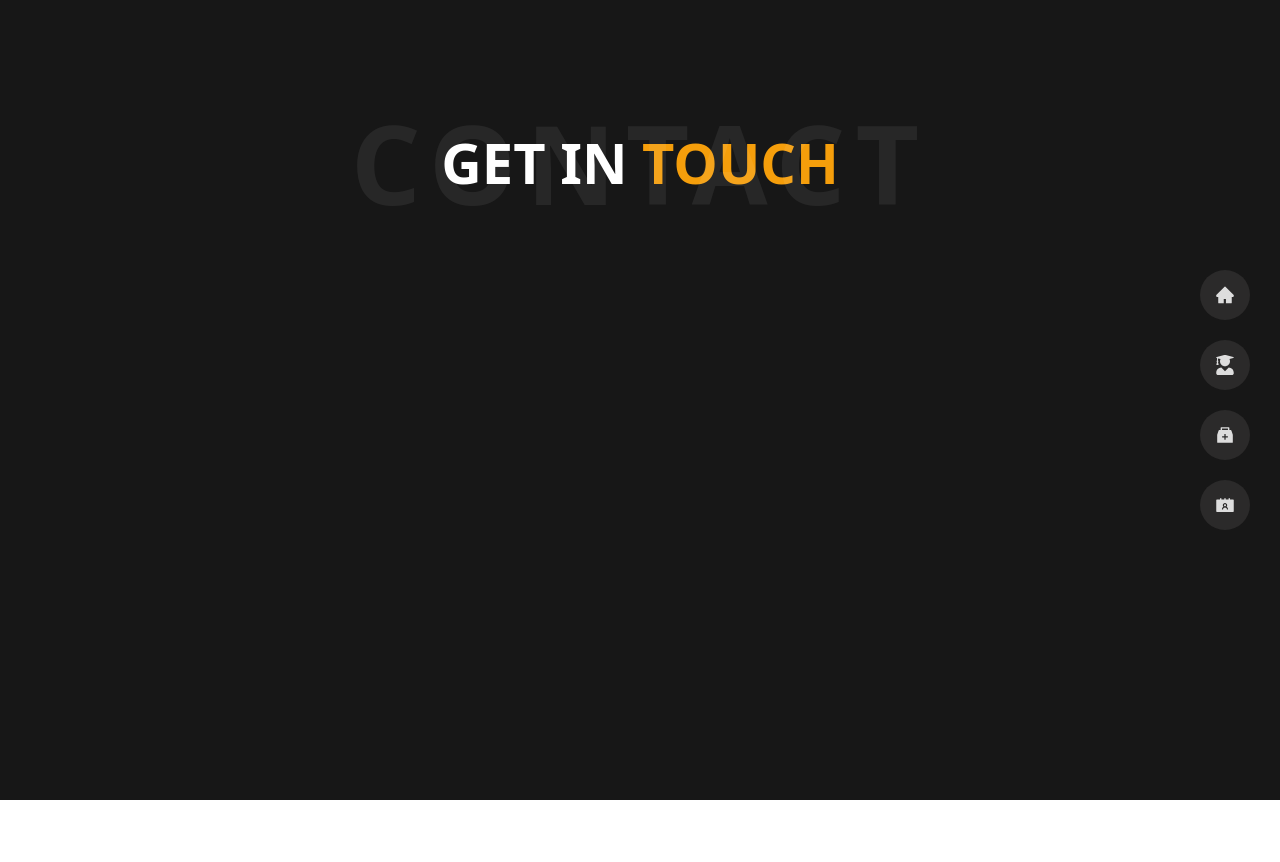
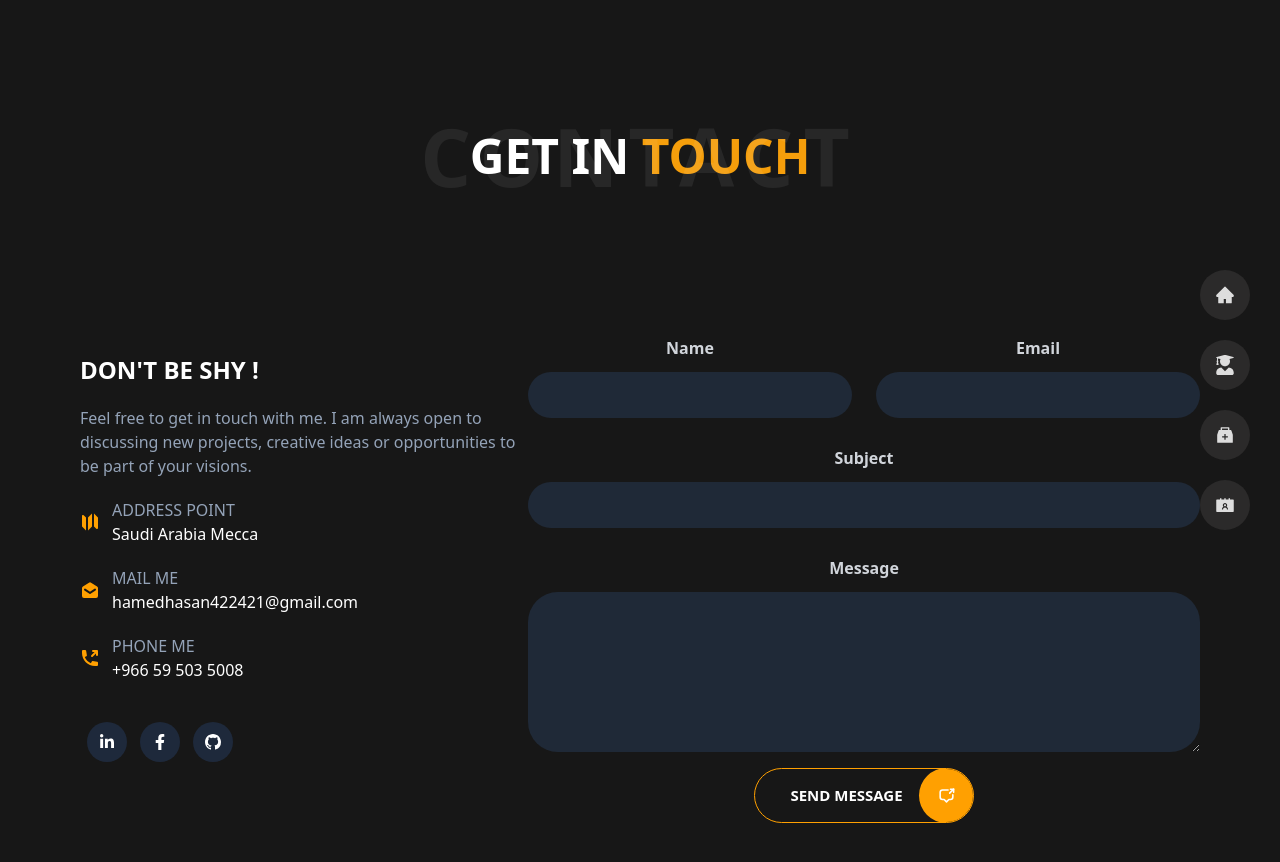
Before and after one commit to Hamed-Hasan/my-portfolio, a React (Create React App) app: page /contact in a window 1280 px wide. Shown: the top 862 px of the page. Before the commit the page ends 800 px from the top, so only its background shows below. Built offline with nearby package versions, Linux system fonts and the light colour scheme.

Commit message:
completed contact us

```diff
--- a/src/components/Pages/Contact.js
+++ b/src/components/Pages/Contact.js
@@ -1,15 +1,109 @@
 import React from 'react';
-
+import { TbMessage2Share } from 'react-icons/tb';
+import { BsGithub } from 'react-icons/bs';
+import { FaLinkedinIn } from 'react-icons/fa';
+import { FaFacebookF } from 'react-icons/fa';
 const Contact = () => {
     return (
-        <div className='bg-[#000000e8] py-10 h-screen '>
-      <div className="container mx-auto">
+        <div className='bg-[#000000e8] py-10'>
+      <div className="container mx-auto px-0 md:px-20">
       <div className="title-section">
                 <h1>GET IN <span className='text-amber-500'>TOUCH</span></h1>
                 <span className='title-bg'>CONTACT</span>
             </div>
 
+            <div  class="md:flex flex-wrap items-center py-5">
+            <div class="md:w-2/5 ...">
+                <h2 className='text-white text-left  text-2xl font-bold'>DON'T BE SHY !</h2>
+                <p className='text-left text-slate-400 my-5'>Feel free to get in touch with me. I am always open to discussing new projects, creative ideas or opportunities to be part of your visions.</p>
+                <div className='flex items-center gap-3'>
+                    <div>
+                    <svg className='w-10'  style={{color: '#FFA001'}} xmlns="http://www.w3.org/2000/svg" class="h-5 w-5" viewBox="0 0 20 20" fill="currentColor">
+  <path fill-rule="evenodd" d="M12 1.586l-4 4v12.828l4-4V1.586zM3.707 3.293A1 1 0 002 4v10a1 1 0 00.293.707L6 18.414V5.586L3.707 3.293zM17.707 5.293L14 1.586v12.828l2.293 2.293A1 1 0 0018 16V6a1 1 0 00-.293-.707z" clip-rule="evenodd" />
+</svg>
+                    </div>
+                    <div>
+                        <p className='text-slate-400 text-md text-left'>ADDRESS POINT</p>
+                        <p className='text-white text-md text-left'>Saudi Arabia Mecca</p>
+                    </div>
+                </div>
+                <div className='flex items-center my-5 gap-3'>
+                    <div>
 
+<svg className='w-10'  style={{color: '#FFA001'}} xmlns="http://www.w3.org/2000/svg" class="h-5 w-5" viewBox="0 0 20 20" fill="currentColor">
+  <path fill-rule="evenodd" d="M2.94 6.412A2 2 0 002 8.108V16a2 2 0 002 2h12a2 2 0 002-2V8.108a2 2 0 00-.94-1.696l-6-3.75a2 2 0 00-2.12 0l-6 3.75zm2.615 2.423a1 1 0 10-1.11 1.664l5 3.333a1 1 0 001.11 0l5-3.333a1 1 0 00-1.11-1.664L10 11.798 5.555 8.835z" clip-rule="evenodd" />
+</svg>
+                    </div>
+                    <div>
+                        <p className='text-slate-400 text-md text-left'>MAIL ME</p>
+                        <p className='text-white text-md text-left'>hamedhasan422421@gmail.com</p>
+                    </div>
+                </div>
+                <div className='flex  items-center gap-3'>
+                    <div>
+
+<svg className='w-10'  style={{color: '#FFA001'}} xmlns="http://www.w3.org/2000/svg" class="h-5 w-5" viewBox="0 0 20 20" fill="currentColor">
+  <path d="M17.924 2.617a.997.997 0 00-.215-.322l-.004-.004A.997.997 0 0017 2h-4a1 1 0 100 2h1.586l-3.293 3.293a1 1 0 001.414 1.414L16 5.414V7a1 1 0 102 0V3a.997.997 0 00-.076-.383z" />
+  <path d="M2 3a1 1 0 011-1h2.153a1 1 0 01.986.836l.74 4.435a1 1 0 01-.54 1.06l-1.548.773a11.037 11.037 0 006.105 6.105l.774-1.548a1 1 0 011.059-.54l4.435.74a1 1 0 01.836.986V17a1 1 0 01-1 1h-2C7.82 18 2 12.18 2 5V3z" />
+</svg>
+                    </div>
+                    <div>
+
+                        <p className='text-slate-400 text-md text-left'>PHONE ME</p>
+                        <p className='text-white text-md text-left'>
+                        +966 59 503 5008
+                        </p>
+                    </div>
+                </div>
+                <div className="social mt-10 flex items-center justify-around" style={{width: '160px'}}>
+<a className="bg-slate-800 p-3 hover:bg-amber-500 transition-all rounded-full" target="_blank" href="https://www.linkedin.com/in/hamed-hasan/">
+    <FaLinkedinIn className='text-white'/>
+</a>
+<a className="bg-slate-800 p-3 hover:bg-amber-500 transition-all rounded-full" target="_blank" href="https://www.facebook.com/hamed.y.hasan0/">
+    <FaFacebookF className='text-white'/>
+</a>
+<a className="bg-slate-800 p-3 hover:bg-amber-500 transition-all rounded-full" target="_blank" href="https://github.com/hamed-hasan">
+    <BsGithub className='text-white'/>
+</a>
+</div>
+            </div>
+            <div class="md:w-3/5 ...">
+            <form className='contactUs' action="" method="post">
+                <div class="md:flex items-center mt-12">
+                    <div class="w-full md:w-1/2 flex flex-col">
+                        <label class="font-semibold leading-none text-gray-300">Name</label>
+                        <input type="text" class="leading-none text-gray-50 p-3 focus:outline-none focus:border-blue-700 mt-4 border-0 bg-gray-800 rounded" />
+                    </div>
+                    <div class="w-full md:w-1/2 flex flex-col md:ml-6 md:mt-0 mt-4">
+                        <label class="font-semibold leading-none text-gray-300">Email</label>
+                        <input type="email" class="leading-none text-gray-50 p-3 focus:outline-none focus:border-blue-700 mt-4 border-0 bg-gray-800 rounded"/>
+                    </div>
+                </div>
+                <div class="md:flex items-center mt-8">
+                    <div class="w-full flex flex-col">
+                        <label class="font-semibold leading-none text-gray-300">Subject</label>
+                        <input type="text" class="leading-none text-gray-50 p-3 focus:outline-none focus:border-blue-700 mt-4 border-0 bg-gray-800 rounded"/>
+                    </div>
+
+                </div>
+                <div>
+                    <div class="w-full flex flex-col mt-8">
+                        <label class="font-semibold leading-none text-gray-300">Message</label>
+                        <textarea type="text" class="h-40 text-base leading-none text-gray-50 p-3 focus:outline-none focus:border-blue-700 mt-4 bg-gray-800 border-0 rounded"></textarea>
+                    </div>
+                </div>
+                <div class="flex items-center justify-center w-full">
+                <button type='submit' className='button mt-4'  >
+             <span>Send Message</span>
+             <span className='button-icon'>
+
+            <TbMessage2Share/>
+             </span>
+           </button>
+                </div>
+            </form>
+            </div>
+            </div>
       </div>
         </div>
     );
--- a/src/components/Pages/style.css
+++ b/src/components/Pages/style.css
@@ -75,7 +75,7 @@
     padding: 80px 0;
 }
 .title-section h1 {
-    font-size: 56px;
+    font-size: 3rem;
     font-weight: 900!important;
     color: #fff;
     text-transform: uppercase;
@@ -83,7 +83,7 @@
 }
 
 .title-bg {
-    font-size: 110px;
+    font-size: 5rem;
     left: 0;
     letter-spacing: 10px;
     line-height: .7;
@@ -169,3 +169,7 @@
     border-color: #1cc7d0;
     background: linear-gradient(375deg, transparent, transparent);
   }
+
+  .contactUs input,textarea{
+      border-radius: 30px !important;
+  }
```
